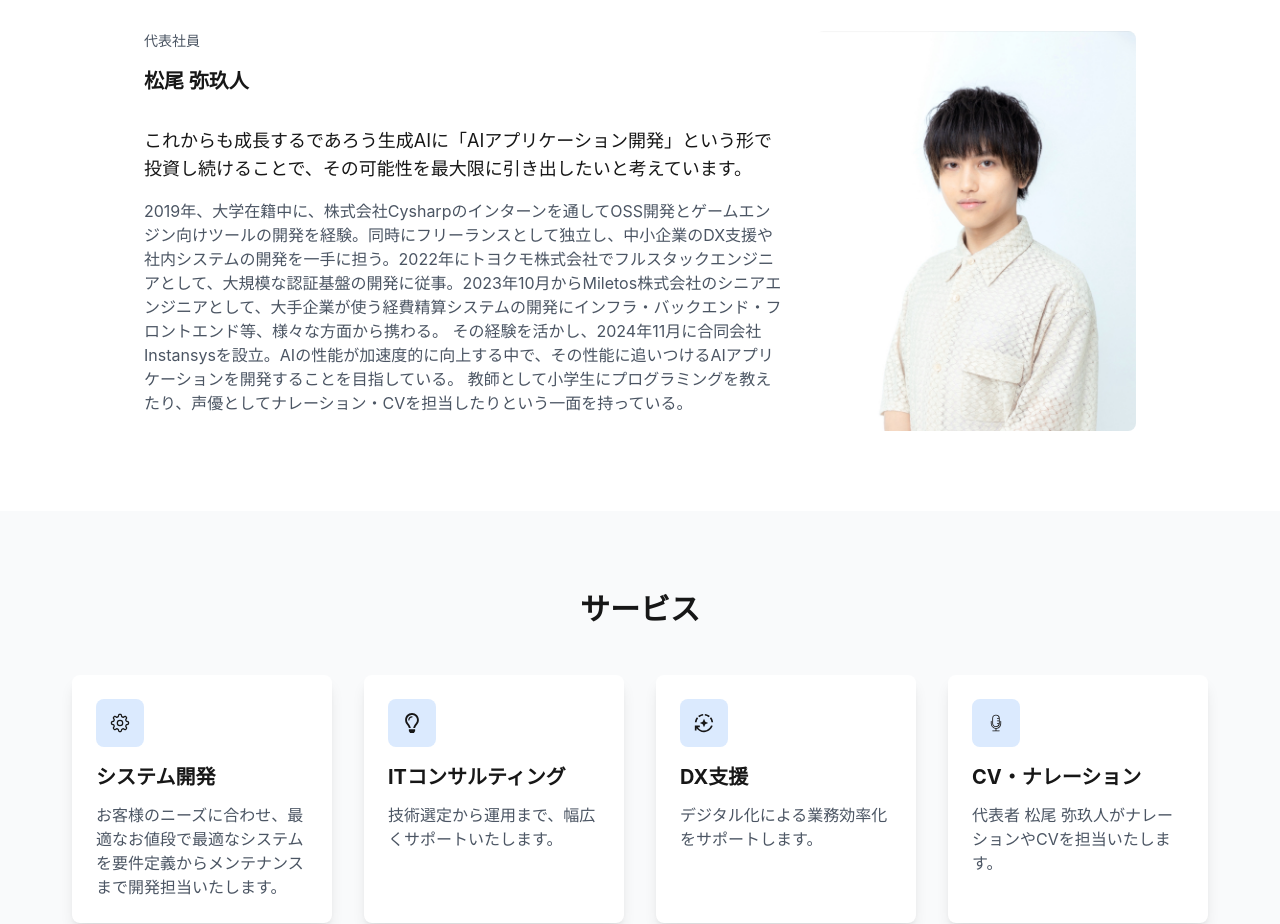
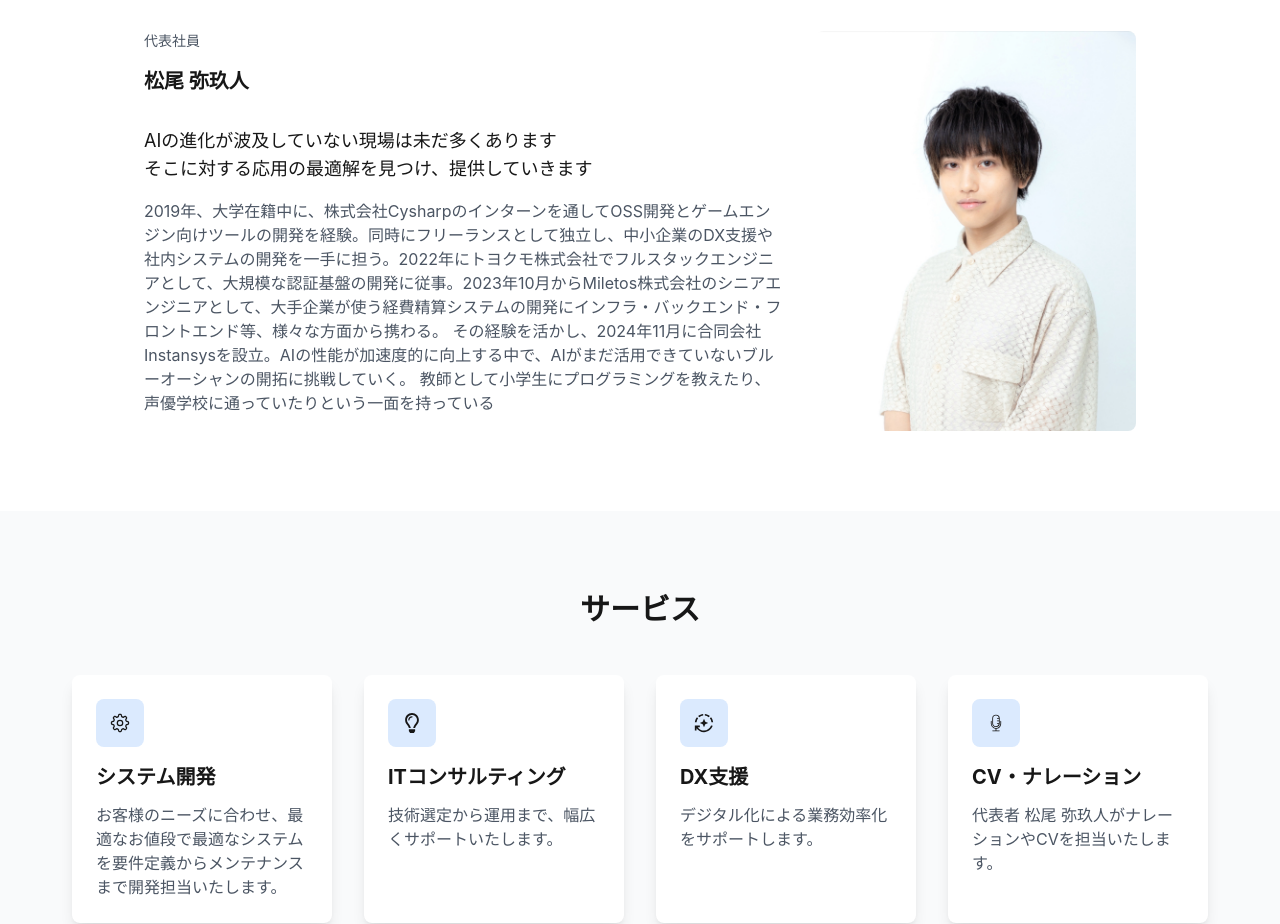
Before and after one commit to instansys/homepage, a Next.js app: page / in a window 1280 px wide. Shown: the part 1700-2624 px from the top of the page. Built offline with nearby package versions, Linux system fonts and the light colour scheme.

Commit message:
文言変更

```diff
--- a/app/page.tsx
+++ b/app/page.tsx
@@ -130,7 +130,10 @@ export default function Home() {
         <SectionTitle>代表者略歴</SectionTitle>
         <div className="max-w-5xl mx-auto px-4">
           <div className="space-y-8">
-            <div className="flex flex-col md:flex-row gap-8 items-start">
+            <div
+              className="flex flex-col md:flex-row
+             gap-8 items-start"
+            >
               <div className="md:w-2/3 flex flex-col gap-4">
                 <div className="text-gray-600 dark:text-gray-400 text-sm">
                   代表社員
@@ -139,12 +142,14 @@ export default function Home() {
                   松尾 弥玖人
                 </h3>
                 <h4 className="text-base md:text-lg dark:text-gray-200">
-                  これからも成長するであろう生成AIに「AIアプリケーション開発」という形で投資し続けることで、その可能性を最大限に引き出したいと考えています。
+                  AIの進化が波及していない現場は未だ多くあります
+                  <br />
+                  そこに対する応用の最適解を見つけ、提供していきます
                 </h4>
                 <p className="text-sm md:text-base text-gray-600 dark:text-gray-400 leading-relaxed">
                   2019年、大学在籍中に、株式会社Cysharpのインターンを通してOSS開発とゲームエンジン向けツールの開発を経験。同時にフリーランスとして独立し、中小企業のDX支援や社内システムの開発を一手に担う。2022年にトヨクモ株式会社でフルスタックエンジニアとして、大規模な認証基盤の開発に従事。2023年10月からMiletos株式会社のシニアエンジニアとして、大手企業が使う経費精算システムの開発にインフラ・バックエンド・フロントエンド等、様々な方面から携わる。
-                  その経験を活かし、2024年11月に合同会社Instansysを設立。AIの性能が加速度的に向上する中で、その性能に追いつけるAIアプリケーションを開発することを目指している。
-                  教師として小学生にプログラミングを教えたり、声優としてナレーション・CVを担当したりという一面を持っている。
+                  その経験を活かし、2024年11月に合同会社Instansysを設立。AIの性能が加速度的に向上する中で、AIがまだ活用できていないブルーオーシャンの開拓に挑戦していく。
+                  教師として小学生にプログラミングを教えたり、声優学校に通っていたりという一面を持っている
                 </p>
               </div>
               <div className="w-full md:w-1/3 aspect-[4/5] relative">
```
